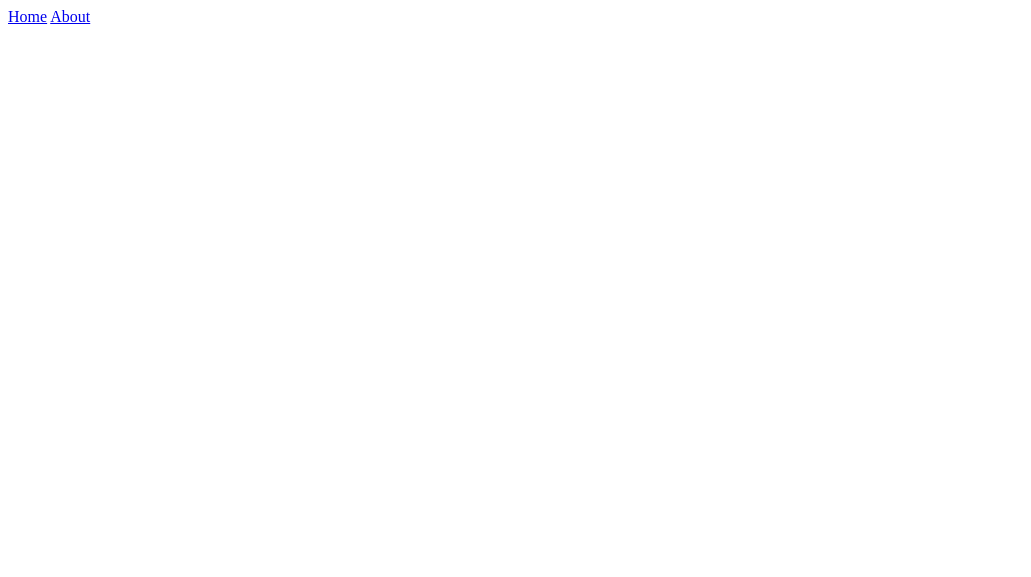
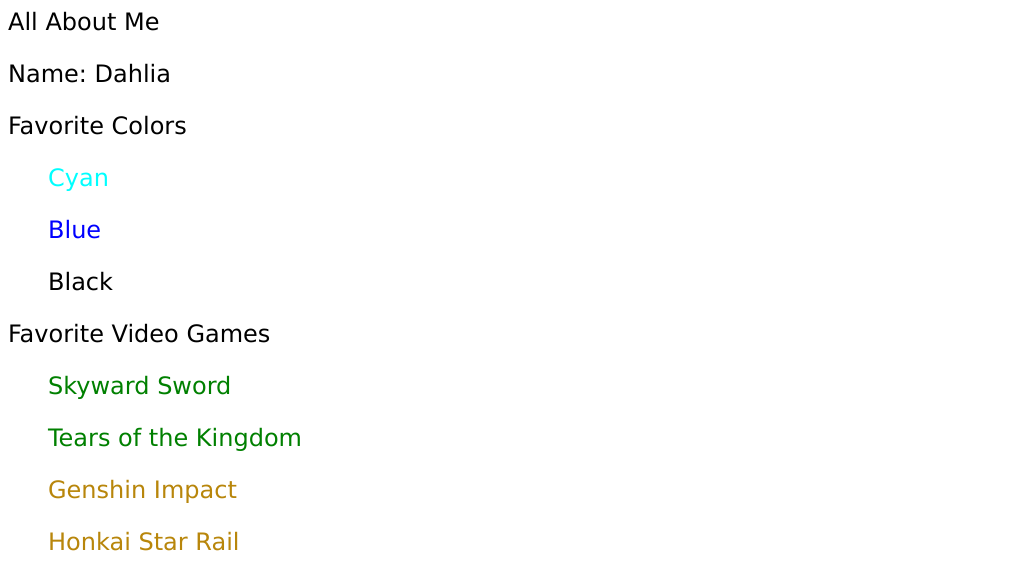
Before and after one commit to 28dplaza/28dplaza.github.io, a plain HTML site: page about.html in a window 1280 px wide. Shown: the top 577 px of the page, without its empty margins (0-1031 px from the left). Drawn offline with Linux system fonts and the light colour scheme; grey boxes are pictures that could not be loaded.

Commit message:
Update about.html

```diff
--- a/about.html
+++ b/about.html
@@ -3,10 +3,47 @@
 <head>
     <meta charset="UTF-8">
     <meta name="viewport" content="width=device-width, initial-scale=1.0">
-    <title>The Final Website</title>
+    <title>Test Site</title>
+    <style>
+    #blue { color: blue;
+
+    }
+    #cyan {color: cyan;
+
+    }
+    .game {color:green
+
+    }
+   *{
+    font-size:x-large;
+    font-family:'Lucida Sans', 'Lucida Sans Regular', 'Lucida Grande', 'Lucida Sans Unicode', Geneva, Verdana, sans-serif
+   }
+   .mobile {color: darkgoldenrod;
+
+   }
+    </style>
 </head>
 <body>
-    <a href="index.html">Home</a>
-    <a href="about.html">About</a>
+    <div>All About Me</div>
+<p></p>
+<div>Name: Dahlia</div>
+<p></p>
+<div>Favorite Colors</div>
+<ol id="cyan">Cyan </ol>
+<ol id="blue">Blue</ol>
+<ol>Black</ol>
+<p></p>
+<div>Favorite Video Games</div>
+<ol class="game">Skyward Sword</ol>
+<ol class="game">Tears of the Kingdom</ol>
+<ol class="mobile">Genshin Impact</ol>
+<ol class="mobile">Honkai Star Rail</ol>
+<img src="https://static1.cbrimages.com/wordpress/wp-content/uploads/2020/06/Legend-of-Zelda-Skyward-Sword-Artwork.jpg" height="240" width="480" alt="Link and Loftwing">
+<img src="https://fastcdn.hoyoverse.com/content-v2/plat/124031/5d2ba4371115d26de4c574b28311aed8_576844151847376526.jpeg" height="270" width="480" alt="Lumine and Aether">
+<p></p>
+<div>Favorite Music</div>
+<p><a href="https://www.youtube.com/playlist?list=PLTs1gCDJMwHSjorLXqyaVF4b1OSLhGIuT">Epic The Musical</a></p>
+<p></p>
+<marquee behavior="scroll" driection="left" scrollamount="70"> When does the comet become a meteor? When does a candle become a blaze? When does a man become a monster? When does a ripple become a tidal wave? When does the reason become the blame? When does a man become a monster?</marquee>
 </body>
 </html>
```
